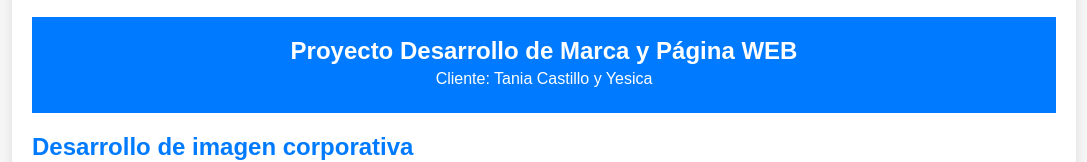
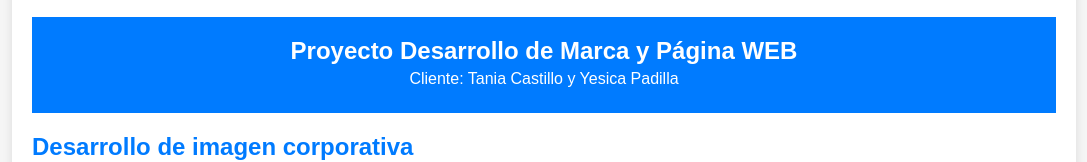
Before and after one commit to Genarohp7/Propuesta, a plain HTML site: page index.html in a window 1280 px wide. Shown: the part 227-389 px from the top of the page, without its empty margins (96-1183 px from the left). Drawn offline with Linux system fonts and the light colour scheme; a script that the page names is missing.

Commit message:
update custumer Name

```diff
--- a/index.html
+++ b/index.html
@@ -14,7 +14,7 @@
       </div>
       <header>
         <h1>Proyecto Desarrollo de Marca y Página WEB</h1>
-        <p>Cliente: Tania Castillo y Yesica</p>
+        <p>Cliente: Tania Castillo y Yesica Padilla</p>
       </header>
       <section>
         <h2>Desarrollo de imagen corporativa</h2>
```
